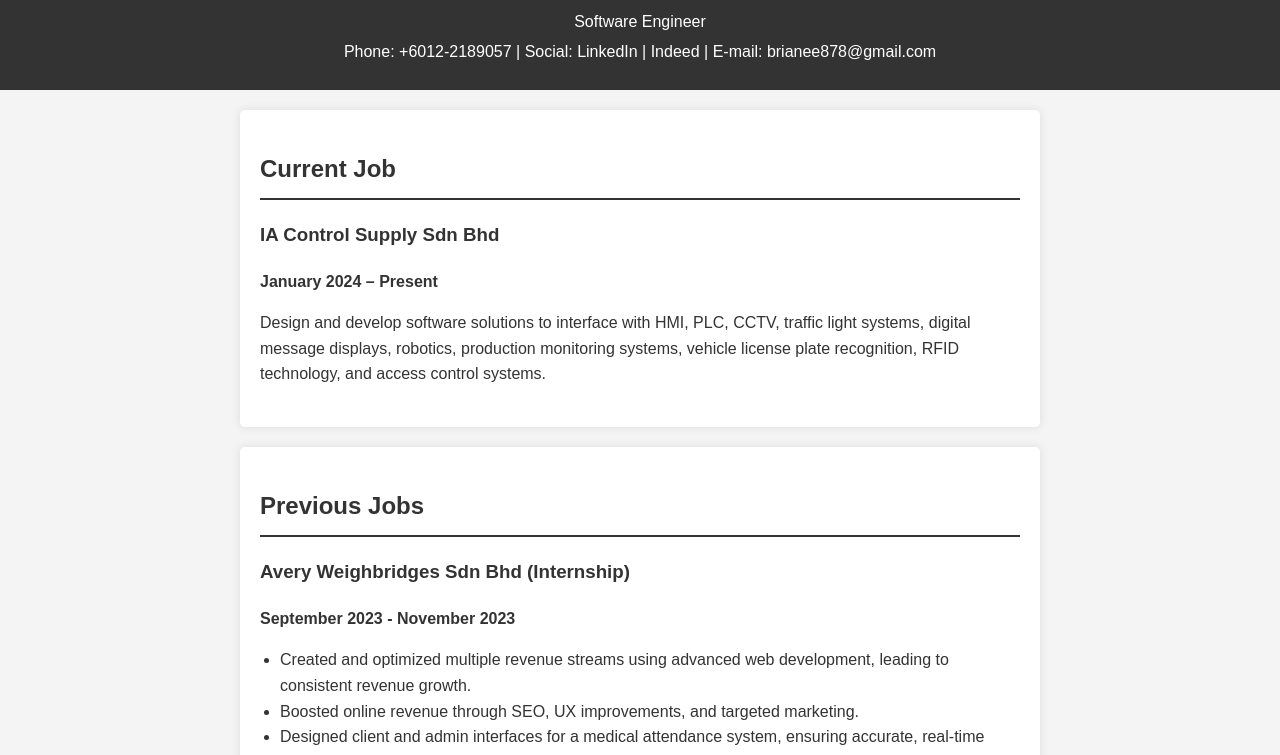
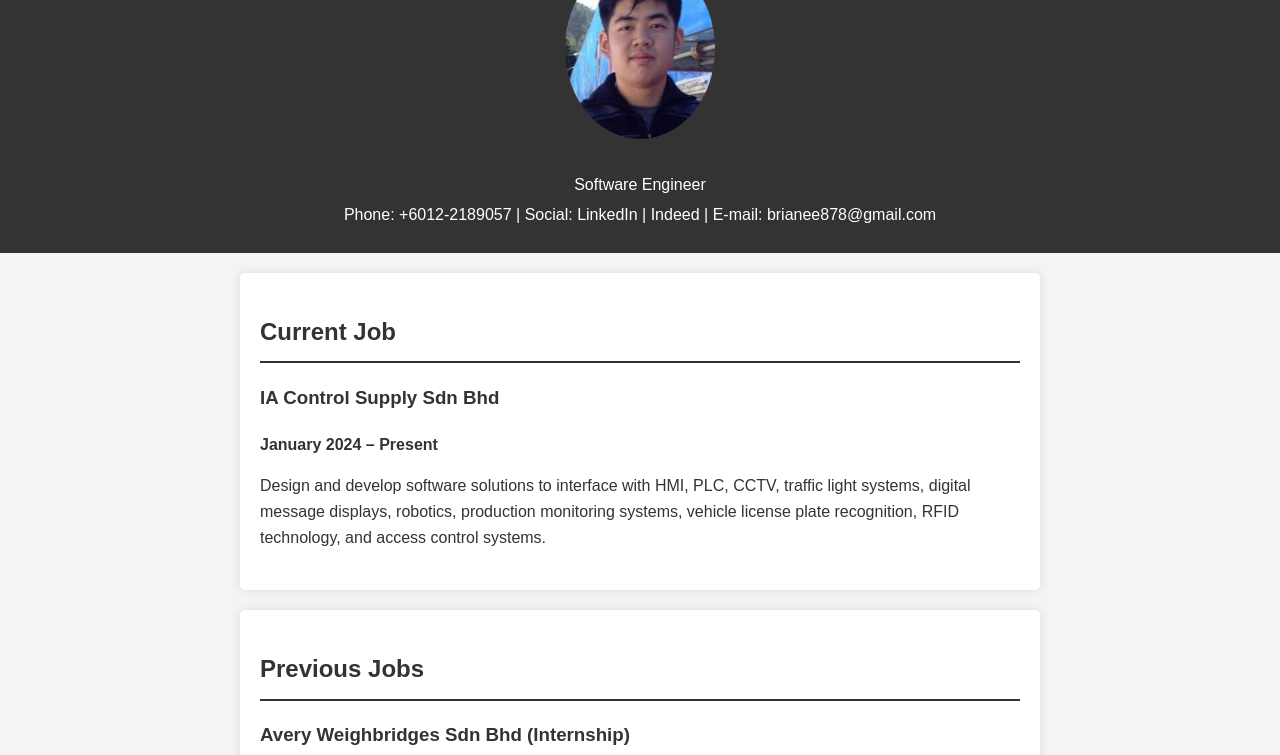
Before and after one commit to BrianEegithub/portfolio, a plain HTML site: page Method_03/index.html in a window 1280 px wide. Shown: the part 146-901 px from the top of the page. Drawn offline with Linux system fonts and the light colour scheme.

Commit message:
Update index.html

```diff
--- a/Method_03/index.html
+++ b/Method_03/index.html
@@ -9,7 +9,7 @@
   <body>
     <header>
       <h1>Brian Ee Chi Chin</h1>
-      <img src="img/face.jpg" alt="Brian Ee Chi Chin" class="profile-image" />
+      <img src="img/face.jpeg" alt="Brian Ee Chi Chin" class="profile-image" />
       <p>Software Engineer</p>
       <p>
         Phone: +6012-2189057 | Social:
```
